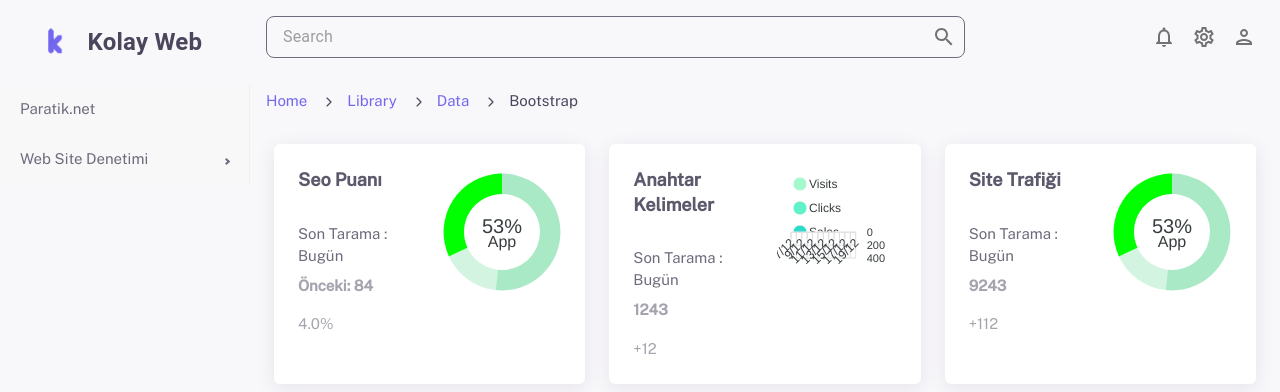
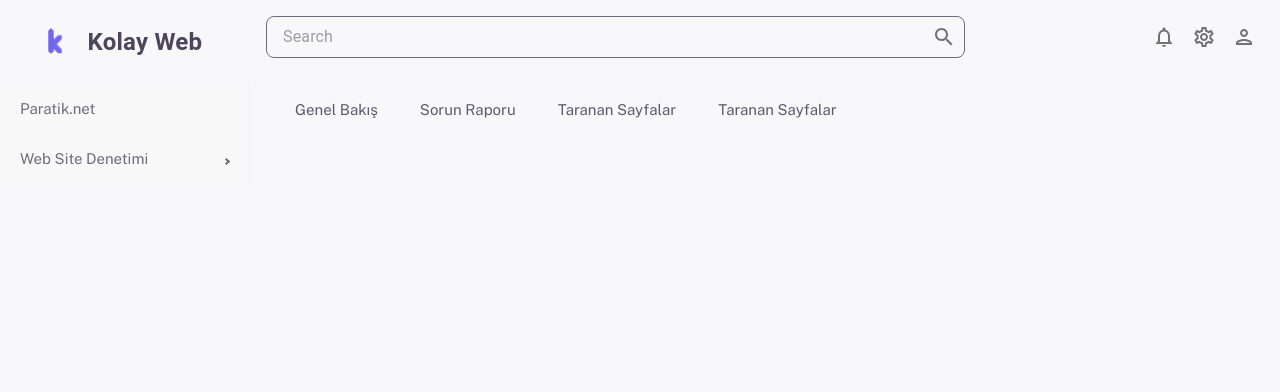
Before and after one commit to beyzanurakin/easyweb-react, a React (Create React App) app: page / in a window 1280 px wide. Shown: the top 392 px of the page. Built offline with nearby package versions, Linux system fonts and the light colour scheme.

Commit message:
Add new components with tabs

```diff
--- a/src/pages/dashboard/Dashboard.jsx
+++ b/src/pages/dashboard/Dashboard.jsx
@@ -1,291 +1,85 @@
-import React from 'react';
-import { Box } from '@mui/system';
-import Chart from 'react-apexcharts';
-
+import React, { useState, useEffect } from 'react';
 import {
-  Breadcrumb,
-  BreadcrumbItem,
+  Nav,
+  NavItem,
   Container,
   Row,
   Col,
-  Card,
-  CardBody,
-  CardText,
-  CardTitle,
+  ButtonGroup,
+  TabContent,
 } from 'reactstrap';
-import LineChart from '../charts/LineChart';
-import PieChart from '../charts/PieChart';
-import AreaChart from '../charts/AreaChart';
-import BarChart from '../charts/BarChart';
-import PillChart from '../charts/PillChart';
-import StackedBarChart from '../charts/StackedBarChart';
+import { Outlet, NavLink as Link, NavLink } from 'react-router-dom';
+import { Scrollbars } from 'react-custom-scrollbars';
 
 function Dashboard() {
-  const options1 = {
-    chart: {
-      toolbar: {
-        show: false,
-      },
-    },
-    dataLabels: {
-      enabled: false,
-    },
-    legend: { show: false },
-    comparedResult: [2, -3, 8],
-    labels: ['App', 'Service', 'Product'],
-    stroke: { width: 0 },
-    colors: ['#28c76f66', '#28c76f33', '#00FF00'],
-    grid: {
-      padding: {
-        right: -20,
-        bottom: -8,
-        left: -20,
-      },
-    },
-    plotOptions: {
-      pie: {
-        startAngle: -10,
-        donut: {
-          labels: {
-            show: true,
-            name: {
-              offsetY: 15,
-            },
-            value: {
-              offsetY: -15,
-              formatter(val) {
-                return `${parseInt(val)} %`;
-              },
-            },
-            total: {
-              show: true,
-              offsetY: 15,
-              label: 'App',
-              formatter() {
-                return '53%';
-              },
-            },
-          },
-        },
-      },
-    },
+  const [active, setActive] = useState('1');
+
+  const [display, setDisplay] = useState(false);
+
+  useEffect(() => {
+    setTimeout(() => setDisplay(true), 2);
+  }, []);
+  let activeStyle = {
+    textDecoration: 'underline',
   };
-  const series = [
-    {
-      name: 'Visits',
-      data: [100, 120, 90, 170, 130, 160, 140, 240, 220, 180, 270, 280, 375],
-    },
-    {
-      name: 'Clicks',
-      data: [60, 80, 70, 110, 80, 100, 90, 180, 160, 140, 200, 220, 275],
-    },
-    {
-      name: 'Sales',
-      data: [20, 40, 30, 70, 40, 60, 50, 140, 120, 100, 140, 180, 220],
-    },
-  ];
-  const options = {
-    chart: {
-      parentHeightOffset: 0,
-      toolbar: {
-        show: false,
-      },
-    },
-    dataLabels: {
-      enabled: false,
-    },
-    stroke: {
-      show: false,
-      curve: 'straight',
-    },
-    legend: {
-      position: 'top',
-      horizontalAlign: 'start',
-    },
-    grid: {
-      xaxis: {
-        lines: {
-          show: true,
-        },
-      },
-    },
-    colors: ['#a4f8cd', '#60f2ca', '#2bdac7'],
-    xaxis: {
-      categories: [
-        '7/12',
-        '8/12',
-        '9/12',
-        '10/12',
-        '11/12',
-        '12/12',
-        '13/12',
-        '14/12',
-        '15/12',
-        '16/12',
-        '17/12',
-        '18/12',
-        '19/12',
-        '20/12',
-      ],
-    },
-    fill: {
-      opacity: 1,
-      type: 'solid',
-    },
-    tooltip: {
-      shared: false,
-    },
-    yaxis: {
-      opposite: 'rtl',
-    },
-  };
+
+  let activeClassName = 'underline';
+
+  if (!display) {
+    return <></>;
+  }
   return (
     <div>
-      <Box sx={{ padding: '1rem' }}>
-        <Breadcrumb listTag='div'>
-          <BreadcrumbItem href='#' tag='a'>
-            Home
-          </BreadcrumbItem>
-          <BreadcrumbItem href='#' tag='a'>
-            Library
-          </BreadcrumbItem>
-          <BreadcrumbItem href='#' tag='a'>
-            Data
-          </BreadcrumbItem>
-          <BreadcrumbItem active tag='span'>
-            Bootstrap
-          </BreadcrumbItem>
-        </Breadcrumb>
-      </Box>
-      <Container>
-        <Row className='match-height gy-4'>
-          <Col sm='4'>
-            <Card>
-              <CardBody>
-                <Row>
-                  <Col xs='6'>
-                    <Box className='d-flex flex-column justify-content-between'>
-                      <CardTitle>
-                        <h5>Seo Puanı</h5>
-                      </CardTitle>
-                      <div className='font-small-2'>Son Tarama : Bugün</div>
+      <Scrollbars style={{ width: '80vw', height: '100vh' }}>
+        <Container className='my-3'>
+          <Row className='match-height gy-4'>
+            <Col sm='12'>
 
-                      <CardText className='text-muted font-small-2 mt-2'>
-                        <p className='fw-bolder'>Önceki: 84</p>
-                        <span> 4.0%</span>
-                      </CardText>
-                    </Box>
-                  </Col>
-                  <Col xs='6'>
-                    <Chart
-                      options={options1}
-                      series={[53, 16, 31]}
-                      type='donut'
-                      height={120}
-                    />
-                  </Col>
-                </Row>
-              </CardBody>
-            </Card>
-          </Col>
-          <Col sm='4'>
-            <Card>
-              <CardBody>
-                <Row>
-                  <Col xs='6'>
-                    <Box className='d-flex flex-column justify-content-between'>
-                      <CardTitle>
-                        <h5>Anahtar Kelimeler</h5>
-                      </CardTitle>
-                      <div className='font-small-2'>Son Tarama : Bugün</div>
+                <Nav pills>
+                  <NavItem>
+                    <Link
+                      to='/overview'
+                      active={active === '1'}
+                      className='nav-link'>
+                      Genel Bakış
+                    </Link>
+                  </NavItem>
+                  <NavItem>
+                    <Link
+                      to='/issue-report'
+                      active={active === '1'}
+                      className='nav-link'>
+                      Sorun Raporu
+                    </Link>
+                  </NavItem>
 
-                      <CardText className='text-muted font-small-2 mt-2'>
-                        <p className='fw-bolder'>1243</p>
-                        <span>+12</span>
-                      </CardText>
-                    </Box>
-                  </Col>
-                  <Col xs='6'>
-                    <Chart
-                      options={options}
-                      series={series}
-                      type='line'
-                      height={120}
-                    />
-                  </Col>
-                </Row>
-              </CardBody>
-            </Card>
-          </Col>
-          <Col sm='4'>
-            <Card>
-              <CardBody>
-                <Row>
-                  <Col xs='6'>
-                    <Box className='d-flex flex-column justify-content-between'>
-                      <CardTitle>
-                        <h5>Site Trafiği</h5>
-                      </CardTitle>
-                      <div className='font-small-2'>Son Tarama : Bugün</div>
+                  <NavItem>
+                    <Link
+                      to='/scanned-pages'
+                      active={active === '1'}
+                      className='nav-link'>
+                      Taranan Sayfalar
+                    </Link>
+                  </NavItem>
+                  <NavItem>
+                    <Link
+                      to='/scan-comparison'
+                      active={active === '1'}
+                      className='nav-link'>
+                      Taranan Sayfalar
+                    </Link>
+                  </NavItem>
+                </Nav>
 
-                      <CardText className='text-muted font-small-2 mt-2'>
-                        <p className='fw-bolder'>9243</p>
-                        <span> +112</span>
-                      </CardText>
-                    </Box>
-                  </Col>
-                  <Col xs='6'>
-                    <Chart
-                      options={options1}
-                      series={[53, 16, 31]}
-                      type='donut'
-                      height={120}
-                    />
-                  </Col>
-                </Row>
-              </CardBody>
-            </Card>
-          </Col>
-          <Col sm='4'>
-            <Card>
-              <LineChart />
-            </Card>
-          </Col>
-          <Col sm='4'>
-            <Card>
-              <PieChart />
-            </Card>
-          </Col>
-          <Col sm='4'>
-            <Card>
-              <CardBody>
-                <AreaChart />
-              </CardBody>
-            </Card>
-          </Col>
-          <Col sm='4'>
-            <Card>
-              <CardBody>
-                <BarChart />
-              </CardBody>
-            </Card>
-          </Col>
-          <Col sm='4'>
-            <Card>
-              <CardBody>
-                <PillChart />
-              </CardBody>
-            </Card>
-          </Col>
-          <Col sm='4'>
-            <Card>
-              <CardBody>
-                <StackedBarChart />
-              </CardBody>
-            </Card>
-          </Col>
-        </Row>
-      </Container>
+            </Col>
+          </Row>
+        </Container>
+        <Container>
+          <TabContent className='py-50' activeTab={active}>
+            <Outlet />
+          </TabContent>
+        </Container>
+      </Scrollbars>
     </div>
   );
 }
```
Also changed, not shown: src/components/overview/Overview.jsx (added, +119 -0 lines), src/components/scanComparison/ScanComparison.jsx (added, +7 -0 lines), src/components/scannedPages/ScannedPages.jsx (added, +9 -0 lines).
